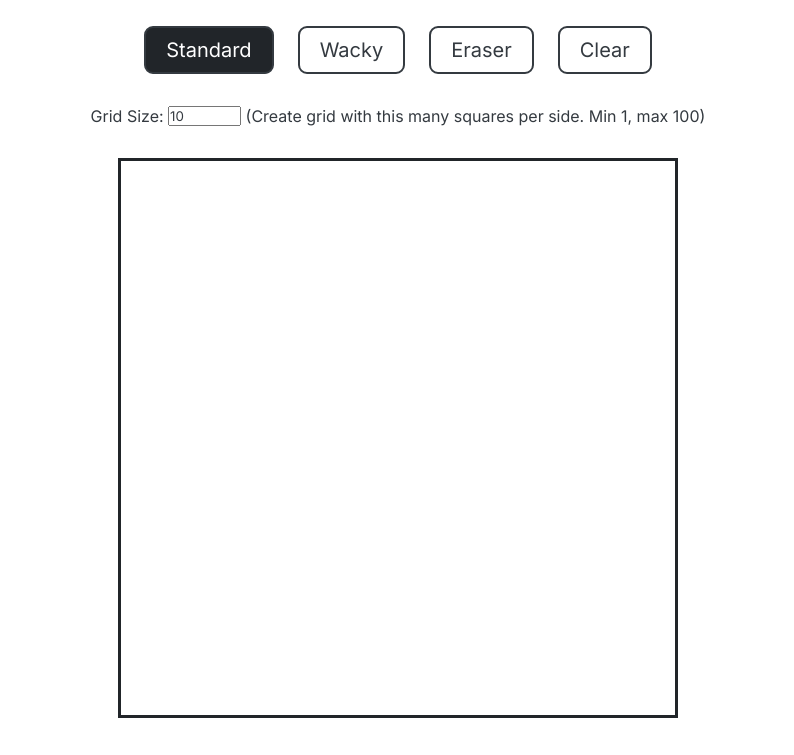
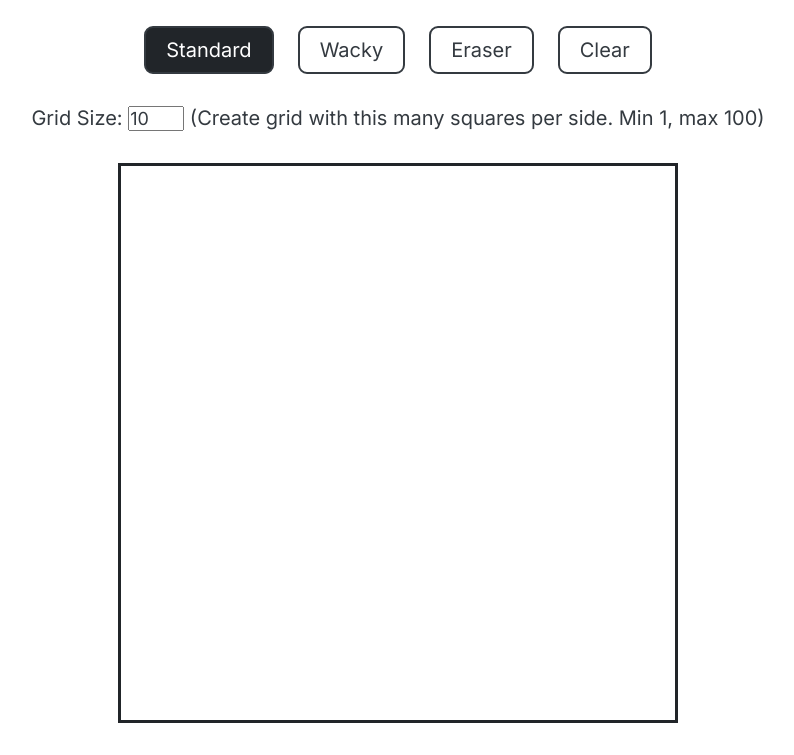
Before and after one commit to bsul24/etch-a-sketch, a plain HTML site: page index.html in a window 1280 px wide. Shown: the part 129-884 px from the top of the page, without its empty margins (242-1036 px from the left). Drawn offline with Linux system fonts and the light colour scheme.

Commit message:
Make font size changes

```diff
--- a/style.css
+++ b/style.css
@@ -31,7 +31,9 @@ button:hover {
 
 input {
   font-family: "Inter", sans-serif;
+  font-size: 18px;
   color: #343a40;
+  width: 3.5rem;
 }
 
 .container {
@@ -69,6 +71,7 @@ input {
 
 .grid-selection {
   display: flex;
+  font-size: 20px;
 }
 
 .row {
```
